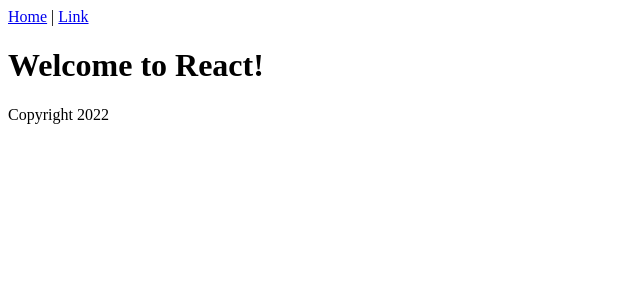
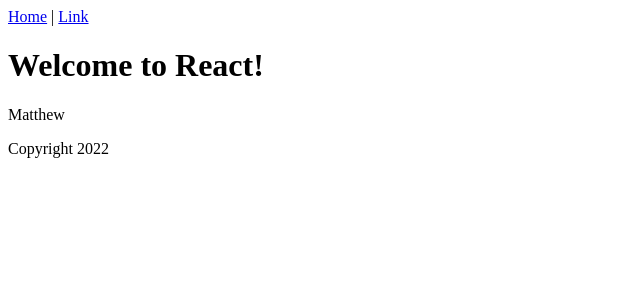
Before and after one commit to MatthewTaylor20/online-resumes, a React (Vite) app: page / in a window 1280 px wide. Shown: the top 300 px of the page, without its empty margins (0-640 px from the left). Built offline with nearby package versions, Linux system fonts and the light colour scheme.

Commit message:
Added my name to content html

```diff
--- a/src/Content.jsx
+++ b/src/Content.jsx
@@ -2,6 +2,7 @@
   return (
     <div>
       <h1>Welcome to React!</h1>
+      <p>Matthew</p>
     </div>
   );
 }
```
